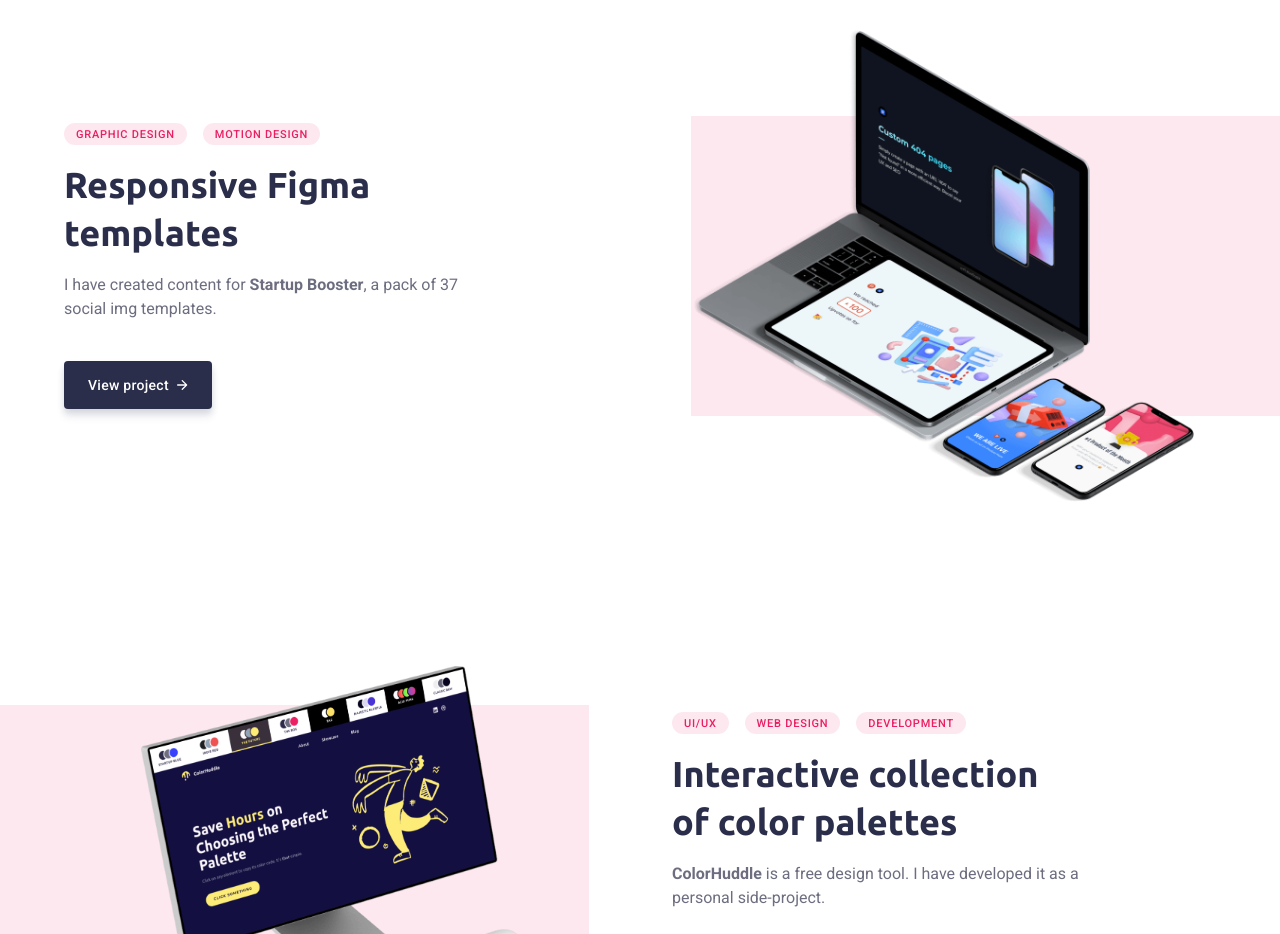
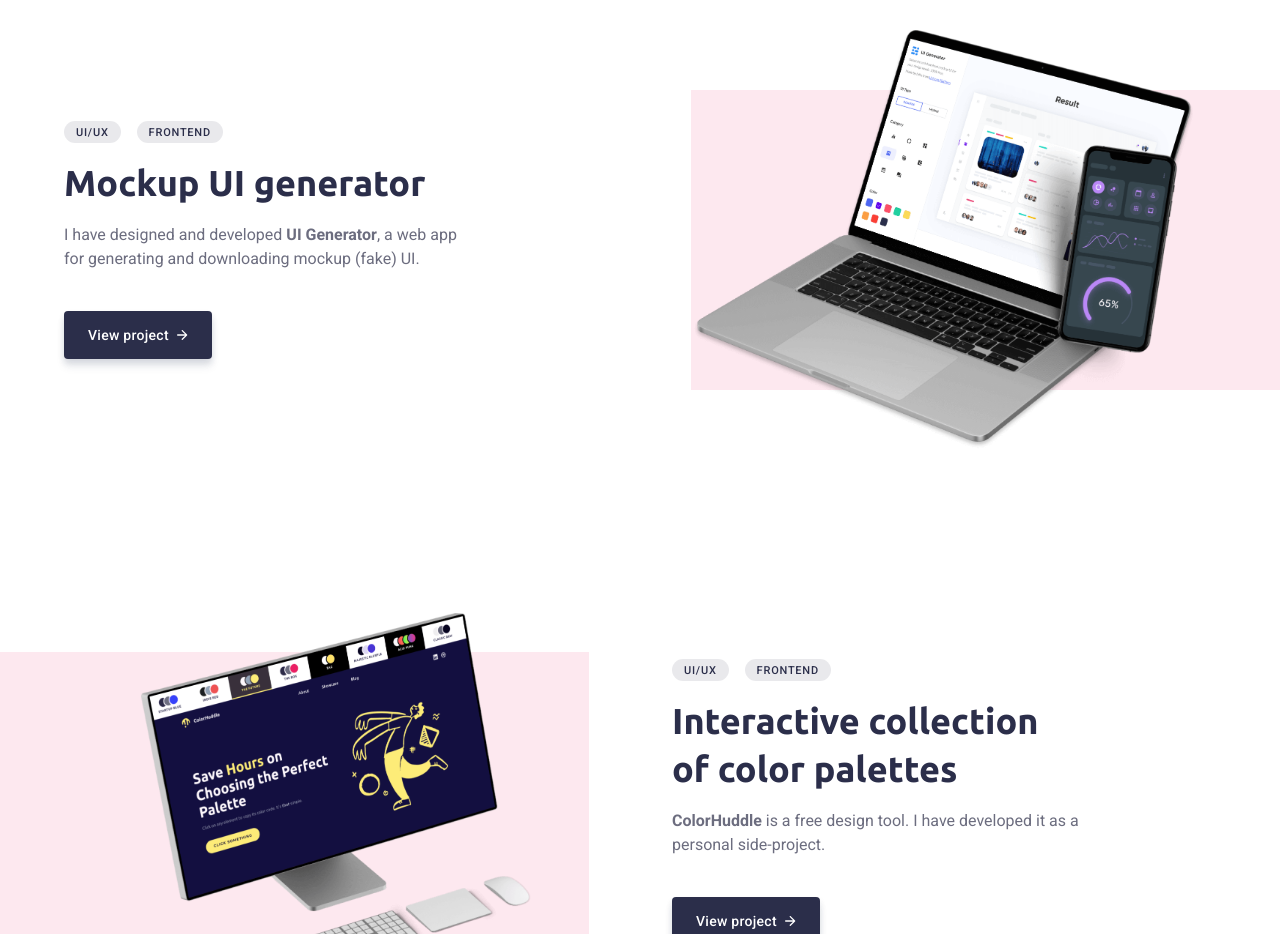
Before and after one commit to elisgubarev/egubarev, a website built with Parcel: page src/index.html in a window 1280 px wide. Shown: the part 1280-2214 px from the top of the page. Built offline with nearby package versions, Linux system fonts and the light colour scheme.

Commit message:
Fixes, added UI Gen, removed SB

```diff
--- a/src/index.html
+++ b/src/index.html
@@ -43,7 +43,7 @@
 	  gtag('config', 'G-0K1YPR38RF');
 	</script>
 </head>
-<body class="anim-fadein">
+<body class="">
 <a href="mailto:crowfoody@gmail.com" class="fab js-fab">
 	<img src="img/email.svg" alt="Email icon" class="fab__icon">
 </a>
@@ -100,16 +100,16 @@
 <div class="case-reverse js-case-2">
 	<div class="case-reverse__container container">
 		<div class="case-reverse__left-content">
-			<img src="img/booster.png" alt="Startup Booster content screenshot" class="case-reverse__image">
+			<img src="img/ui-gen.png" alt="UI Generator UI screenshot" class="case-reverse__image">
 		</div>
 		<div class="case-reverse__right-content">
 			<div class="case-reverse__tag-box tag-box">
-				<div class="tag"><span class="tag__text">Graphic design</span></div>
-				<div class="tag"><span class="tag__text">Motion design</span></div>
+				<div class="tag"><span class="tag__text">UI/UX</span></div>
+				<div class="tag"><span class="tag__text">Frontend</span></div>
 			</div>
-			<h3 class="case-reverse__title h3-title">Responsive Figma templates</h3>
-			<div class="case-reverse__subtitle subtitle">I have created content for <strong>Startup Booster</strong>, a pack of 37 social img templates.</div>
-			<a href="https://unicornplatform.com/startup-booster/" target="_blank" class="case-reverse__button button button_secondary">
+			<h3 class="case-reverse__title h3-title">Mockup UI generator</h3>
+			<div class="case-reverse__subtitle subtitle">I have designed and developed <b>UI Generator</b>, a web app for generating and downloading mockup (fake) UI.</div>
+			<a href="https://uigenerator.org/" target="_blank" class="case-reverse__button button button_secondary">
 				<span class="button__text">View project</span>
 				<img src="img/arrow.svg" alt="Arrow icon" class="button__icon">
 			</a>
@@ -117,7 +117,7 @@
 	</div>
 </div>
 
-<div class="case js-case-3">
+<div class="case js-case-3 case-3">
 	<div class="case__container container">
 		<div class="case__left-content">
 			<img src="img/ch.png" alt="ColorHuddle UI screenshot" class="case__image case__image_ch">
@@ -125,8 +125,8 @@
 		<div class="case__right-content">
 			<div class="case__tag-box tag-box">
 				<div class="tag"><span class="tag__text">UI/UX</span></div>
-				<div class="tag"><span class="tag__text">Web design</span></div>
-				<div class="tag"><span class="tag__text">Development</span></div>
+				<div class="tag"><span class="tag__text">Frontend</span></div>
+				<!-- <div class="tag"><span class="tag__text">Development</span></div> -->
 			</div>
 			<h3 class="case__title h3-title">Interactive collection of color palettes</h3>
 			<div class="case__subtitle subtitle"><strong>ColorHuddle</strong> is a free design tool. I have developed it as a personal side-project.</div>
--- a/src/scss/style.scss
+++ b/src/scss/style.scss
@@ -234,6 +234,7 @@ body {
 	&:after {
 		content: '';
 		background-color: $primary_opacity;
+		//background-color: #7D5FFF;
 		width: 0;
 		height: 300px;
 		display: block;
@@ -335,8 +336,9 @@ body {
 .tag {
 	@extend %text-style_subtitle;
 	padding: 6px 12px 5px;
-	background-color: $primary_opacity;
-	color: $primary;
+	//background-color: $primary_opacity;
+	background-color:  rgba(43, 46, 74, 0.1);
+	color: $neutral-1;
 	border-radius: 999px;
 	display: flex;
 	align-items: center;
@@ -349,6 +351,12 @@ body {
 		line-height: 40px;
 	}
 }
+// .case-3 {
+// 	&:after {
+// 		background-color: #FFEC78;
+
+// 	}
+// }
 
 .case-reverse {
 		// animation: fadein $anim-duration;
@@ -358,6 +366,7 @@ body {
 		&:after {
 		content: '';
 		background-color:  $primary_opacity;
+		//background-color: #0FBCF9;
 		width: 0%;
 		height: 300px;
 		display: block;
@@ -605,3 +614,14 @@ body {
 		max-width: 300px;
 	}
 }
+
+.regular-link {
+	text-decoration: underline;
+	color: $primary;
+	&:hover {
+		opacity: 0.8;
+	}
+	transition: opacity 0.15s ease;
+
+
+}
```
Also changed, not shown: src/img/ui-gen.png (added).
